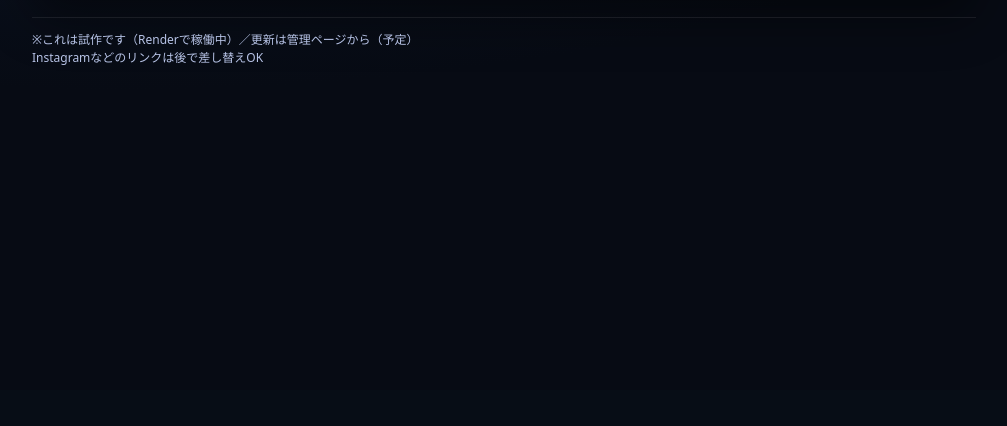
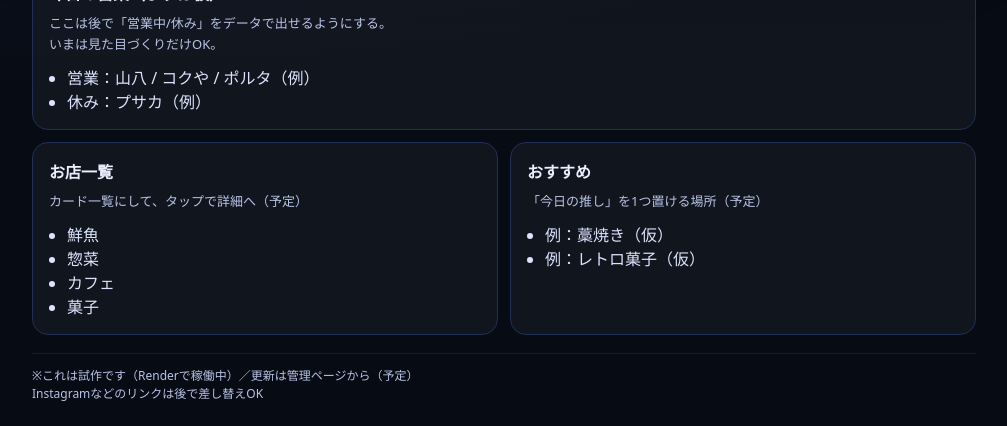
Before and after one commit to hitomikkusu-design/kuretaisyoumachi, a Flask app: page / in a window 1280 px wide. Shown: the part 410-836 px from the top of the page, without its empty margins (136-1143 px from the left). Before the commit the page ends 475 px from the top, so only its background shows below. Run offline with Flask 3, Linux system fonts and the light colour scheme.

Commit message:
Update index.html

```diff
--- a/templates/index.html
+++ b/templates/index.html
@@ -1,21 +1,55 @@
 {% extends "base.html" %}
-{% set title = "TOP | くれたいしょうまち" %}
+{% set title = "トップ｜久礼大正町（仮）" %}
 
 {% block content %}
 <section class="hero">
-  <h1>くれたいしょうまち</h1>
-  <p class="lead">まずは「動く・見える」を最速で作る。ここから育てる。</p>
+  <div class="heroInner">
+    <div class="kicker">海と市場の町、久礼</div>
+    <h1>久礼大正町市場（仮）</h1>
+    <p class="lead">
+      今日の営業・おすすめ・お店情報を、ひと目で。<br/>
+      まずは「入口ページ」完成。ここから中身を増やしていくよ。
+    </p>
 
-  <div class="card-grid">
-    <a class="card" href="/customer">
-      <h2>お客さまページ</h2>
-      <p>イベント・メニュー・案内を表示する場所。</p>
-    </a>
+    <div class="ctaRow">
+      <a class="btn btnPrimary" href="/admin">管理ページへ</a>
+      <a class="btn" href="#today">今日の営業（準備中）</a>
+      <a class="btn" href="#shops">お店一覧（準備中）</a>
+    </div>
+  </div>
+</section>
 
-    <a class="card" href="/admin">
-      <h2>管理ページ</h2>
-      <p>更新の入口（今は仮）。</p>
-    </a>
+<section class="grid" id="today">
+  <div class="card wide">
+    <h2>今日の営業（まずは仮）</h2>
+    <div class="meta">
+      ここは後で「営業中/休み」をデータで出せるようにする。<br/>
+      いまは見た目づくりだけOK。
+    </div>
+    <ul class="list">
+      <li>営業：山八 / コクや / ポルタ（例）</li>
+      <li>休み：プサカ（例）</li>
+    </ul>
+  </div>
+
+  <div class="card" id="shops">
+    <h2>お店一覧</h2>
+    <div class="meta">カード一覧にして、タップで詳細へ（予定）</div>
+    <ul class="list">
+      <li>鮮魚</li>
+      <li>惣菜</li>
+      <li>カフェ</li>
+      <li>菓子</li>
+    </ul>
+  </div>
+
+  <div class="card">
+    <h2>おすすめ</h2>
+    <div class="meta">「今日の推し」を1つ置ける場所（予定）</div>
+    <ul class="list">
+      <li>例：藁焼き（仮）</li>
+      <li>例：レトロ菓子（仮）</li>
+    </ul>
   </div>
 </section>
 {% endblock %}
```
